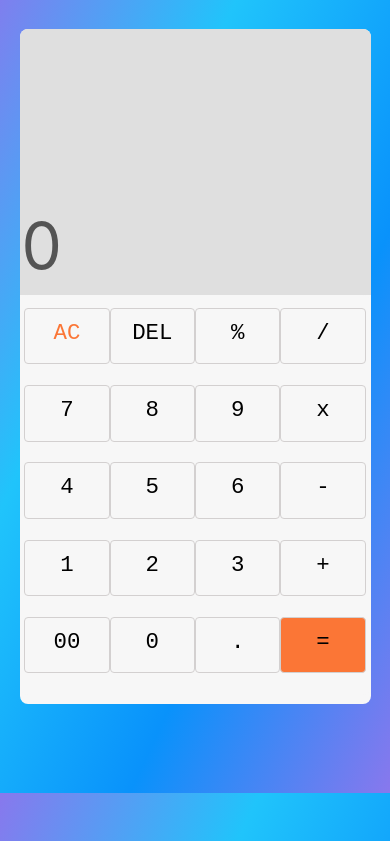
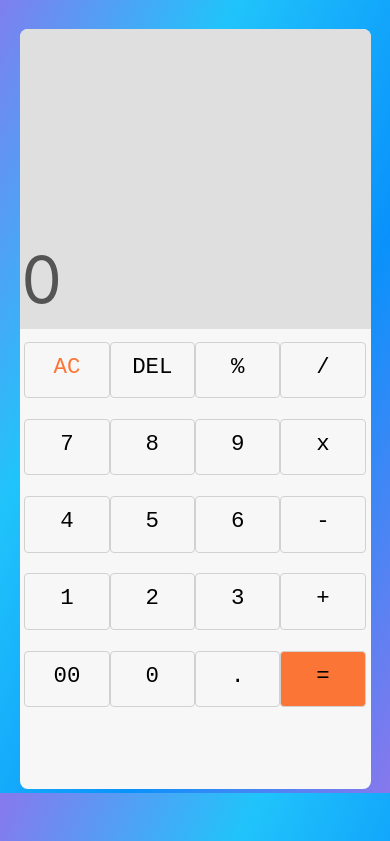
Before and after one commit to writeens/JavaScript-Calculator, a plain HTML site: page index.html in a window 390 px wide. Shown: the part 51-892 px from the top of the page. Drawn offline with Linux system fonts and the light colour scheme.

Commit message:
Update main.css

```diff
--- a/main.css
+++ b/main.css
@@ -98,4 +98,7 @@ body {
     #header {
         font-size: 2rem;
     }
+    .calc-body {
+        height: 90vh;
+    }
 }
```
